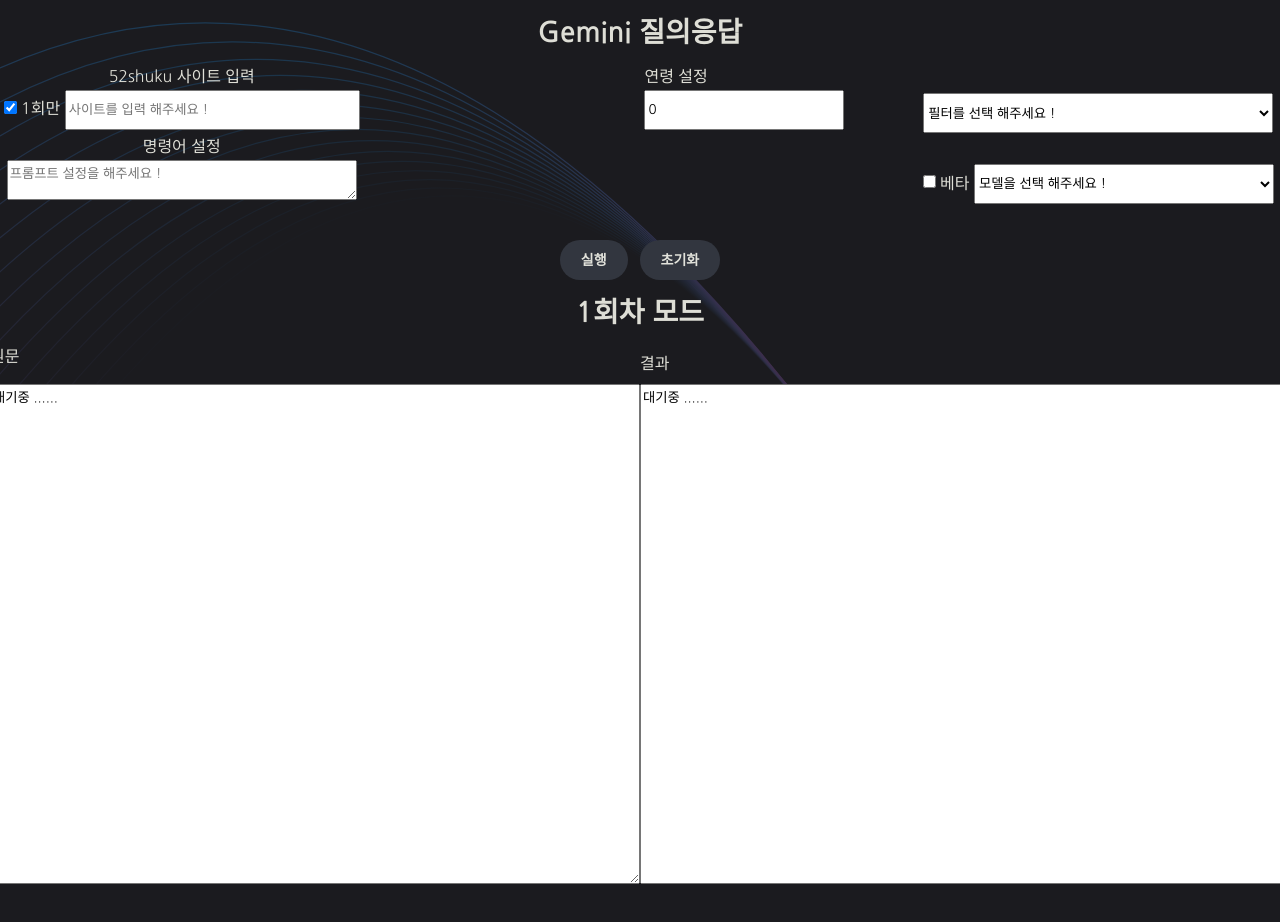
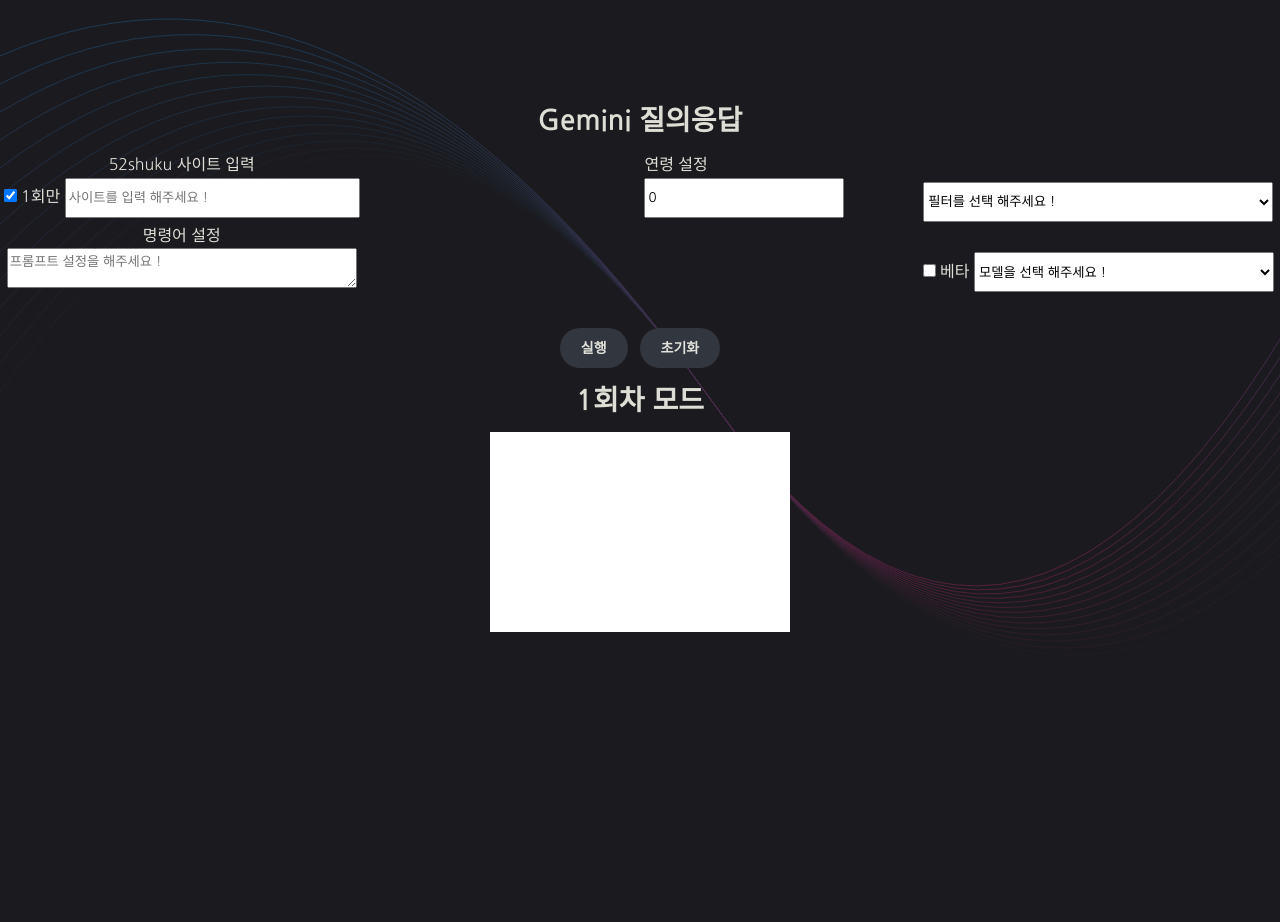
Before and after one commit to frost-ix/translate_with_Gemini, a Vue app: page / in a window 1280 px wide. Shown: the top 922 px of the page. After the commit the page ends 800 px from the top, so only its background shows below. Built offline with nearby package versions, Linux system fonts and the light colour scheme.

Commit message:
add : Props Component

```diff
--- /dev/null
+++ b/src/renderer/src/components/ChatBox.vue
@@ -0,0 +1,45 @@
+<script lang="ts">
+/*** TODO
+ * - Get Data from Parent Component
+ * - Show Chat Log from ChatBox Map
+ */
+export default {
+  props: {
+    message: String
+  },
+  data() {
+    return {
+      chatBox: new Map<number, string>(),
+      index: 0
+    }
+  },
+  methods: {
+    chatLog(isClean: boolean) {
+      if (isClean) {
+        this.chatBox.clear()
+        this.index = 0
+        return
+      } else {
+        const message = this.message as string
+        this.chatBox.set(this.index, message)
+        this.index++
+      }
+    }
+  }
+}
+</script>
+<template>
+  <div id="chatBox">
+    <div v-for="item in chatBox" :key="item[0]">{{ item[0] }}: {{ item[1] }}</div>
+  </div>
+</template>
+
+<style scoped>
+#chatBox {
+  height: 200px;
+  width: 300px;
+  overflow-y: scroll;
+  background-color: white;
+  border: 1px solid white;
+}
+</style>
--- a/src/renderer/src/components/Gemini.vue
+++ b/src/renderer/src/components/Gemini.vue
@@ -4,8 +4,12 @@
 import EnvControl from '@renderer/functions/EnvControl'
 import GApi from '@renderer/functions/GApi'
 import { data, rDatas, readOnlyData, variableActions } from '@renderer/types/interfaces'
+import ChatBox from '@renderer/components/ChatBox.vue'
 
 export default {
+  components: {
+    ChatBox
+  },
   data(): {
     data: data
     readOnlyData: readOnlyData
@@ -166,6 +170,7 @@
       this.readOnlyData = rData.readOnlyData as readOnlyData
       this.readOnlyDatas = rData.rDatas as rDatas
       this.variableActions = rData.variableActions as variableActions
+      ChatBox.chatLog(true)
       gemini.VisibleButtons(0)
       console.clear()
     },
@@ -298,7 +303,10 @@
   <div class="text" style="padding-bottom: -5%">
     {{ variableActions.isCheckedOnce === true ? '1회차 모드' : '다회차 모드' }}
   </div>
-  <div id="readOnly">
+  <div>
+    <ChatBox :message="readOnlyData.resultData as string" />
+  </div>
+  <!-- <div id="readOnly">
     <div id="targetSection">
       <span id="target">원문</span>
       <select v-if="readOnlyDatas.length !== 0" id="targetSelect" v-model="readOnlyDatas" name="ep">
@@ -333,7 +341,7 @@
         <textarea v-else id="targetData" v-model="readOnlyDatas[resultE].resultData" readonly />
       </div>
     </div>
-  </div>
+  </div> -->
 </template>
 
 <style>
```
Also changed, not shown: src/renderer/src/components/Chatting.vue (deleted, +0 -19 lines).
